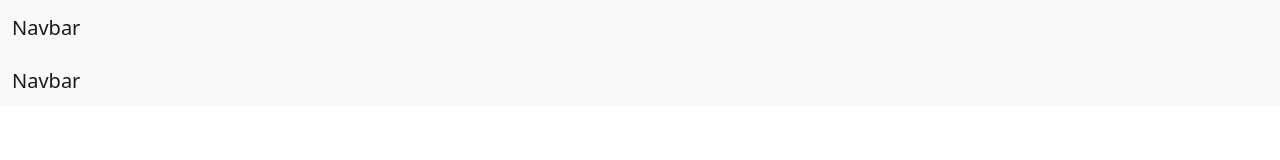
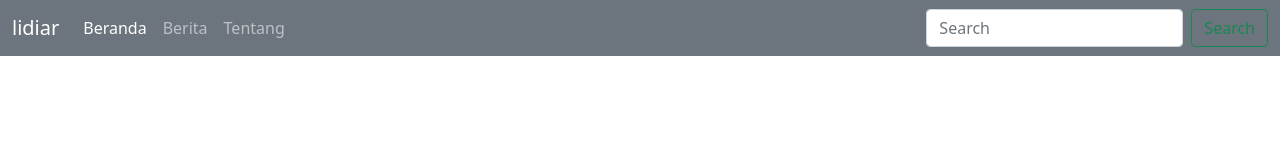
Before and after one commit to lidiarorain/sacode-day06-project02, a plain HTML site: page index.html in a window 1280 px wide. Drawn offline with nearby package versions, Linux system fonts and the light colour scheme.

Commit message:
Navbar 2

```diff
--- a/index.html
+++ b/index.html
@@ -9,19 +9,34 @@
 </head>
 <body>
 
-    <!-- As a link -->
-<nav class="navbar navbar-light bg-light">
-    <div class="container-fluid">
-      <a class="navbar-brand" href="#">Navbar</a>
-    </div>
-  </nav>
+    <nav class="navbar navbar-expand-lg navbar-dark bg-secondary">
+        <div class="container-fluid">
+          <button class="navbar-toggler" type="button" data-bs-toggle="collapse" data-bs-target="#navbarTogglerDemo01" aria-controls="navbarTogglerDemo01" aria-expanded="false" aria-label="Toggle navigation">
+            <span class="navbar-toggler-icon"></span>
+          </button>
+          <div class="collapse navbar-collapse" id="navbarTogglerDemo01">
+            <a class="navbar-brand" href="#">lidiar</a>
+            <ul class="navbar-nav me-auto mb-2 mb-lg-0">
+              <li class="nav-item">
+                <a class="nav-link active" aria-current="page" href="#">Beranda</a>
+              </li>
+              <li class="nav-item">
+                <a class="nav-link" href="#">Berita</a>
+              </li>
+              <li class="nav-item">
+                <a class="nav-link" href="#">Tentang</a>
+              </li>
 
-  <!-- As a heading -->
-  <nav class="navbar navbar-light bg-light">
-    <div class="container-fluid">
-      <span class="navbar-brand mb-0 h1">Navbar</span>
-    </div>
-  </nav>
+            </ul>
+            <form class="d-flex">
+              <input class="form-control me-2" type="search" placeholder="Search" aria-label="Search">
+              <button class="btn btn-outline-success" type="submit">Search</button>
+            </form>
+          </div>
+        </div>
+      </nav>
+
+      <script src="https://cdn.jsdelivr.net/npm/bootstrap@5.0.2/dist/js/bootstrap.bundle.min.js" integrity="sha384-MrcW6ZMFYlzcLA8Nl+NtUVF0sA7MsXsP1UyJoMp4YLEuNSfAP+JcXn/tWtIaxVXM" crossorigin="anonymous"></script>
 
 </body>
 </html>
```
